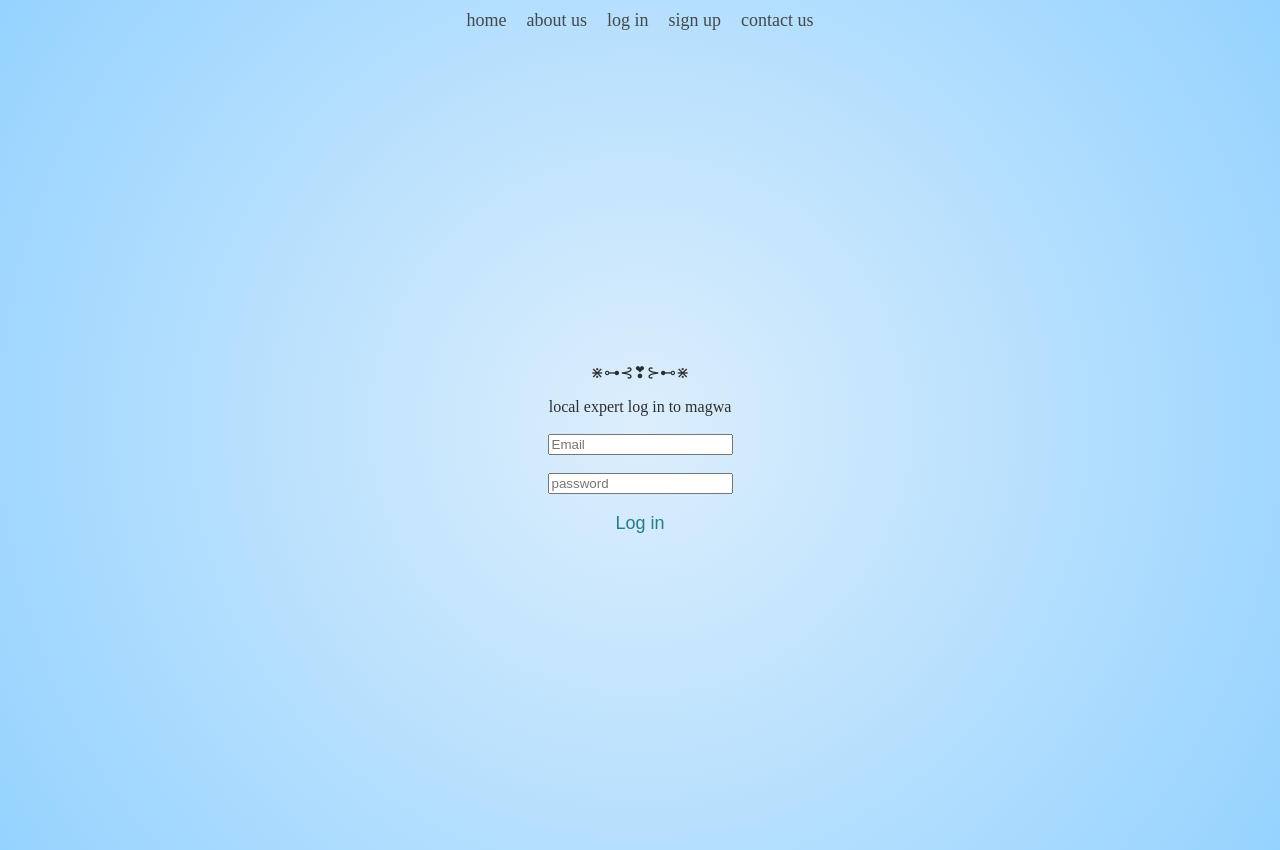
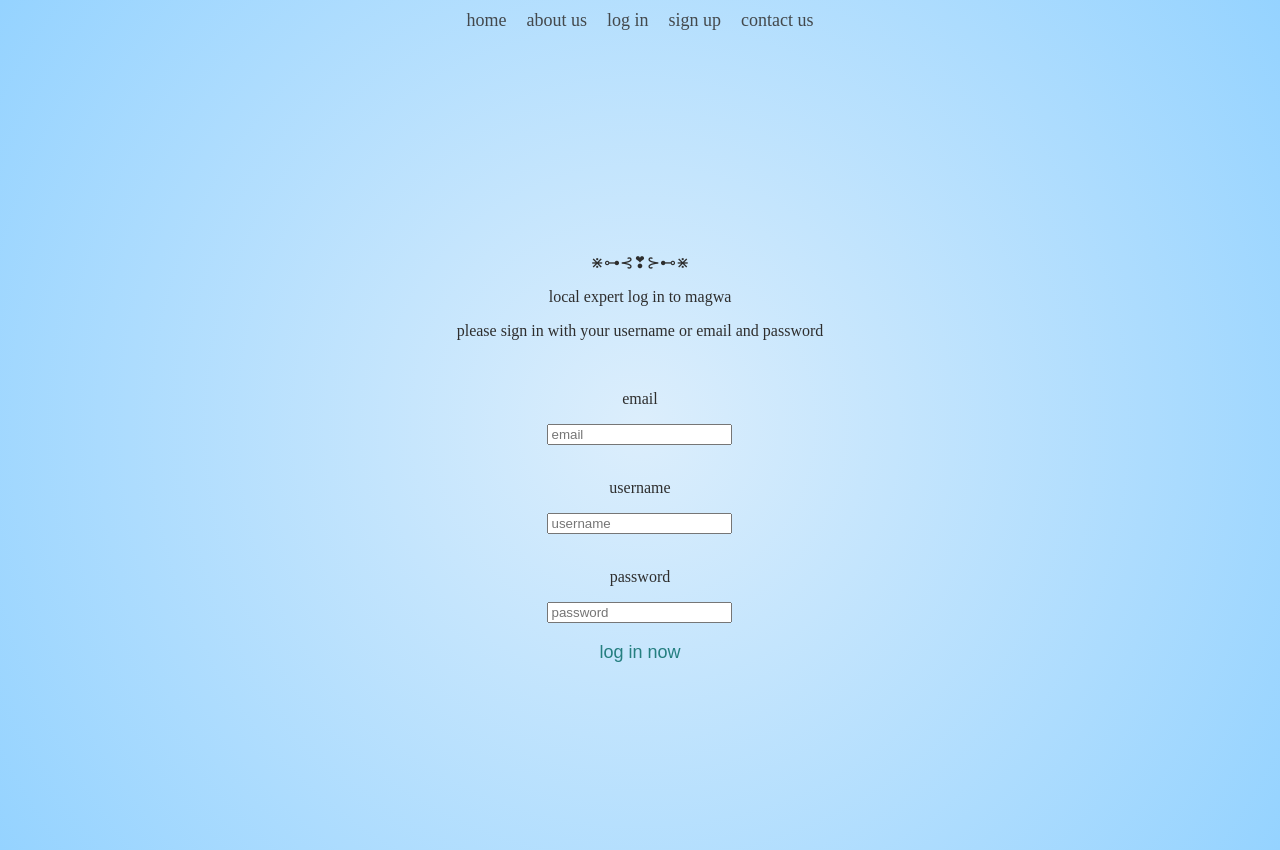
Before and after one commit to tessmueske/tourism-app, a React (Create React App) app in the folder client/: page /login/localexpert in a window 1280 px wide. Built offline with nearby package versions, Linux system fonts and the light colour scheme; no server answers; a web font is replaced by a local one.

Commit message:
local expert login fix

```diff
--- a/client/src/components/AdvertiserLogin.js
+++ b/client/src/components/AdvertiserLogin.js
@@ -4,7 +4,7 @@ import { Formik, Form, Field, ErrorMessage } from "formik";
 import * as Yup from 'yup';
 import '../index.css';
 
-function AdvertiserLogin() {
+function AdvertiserLogin({ setUser }) {
     const navigate = useNavigate();
 
     const validationSchema = Yup.object().shape({
@@ -20,20 +20,24 @@ function AdvertiserLogin() {
     });
 
     const handleLogin = ({ username, email, password }, { setSubmitting, setErrors }) => {
-        fetch("/login/advertiser", {
+      fetch("/login/traveler", {
         method: "POST",
         headers: {
           "Content-Type": "application/json",
         },
         body: JSON.stringify({ username, email, password }),
       })
-        .then((r) => r.json().then((data) => ({ status: r.ok, data })))
-        .then(({ status, data }) => {
+        .then((r) => {
           setSubmitting(false);
-            if (status) {
+          if (r.ok) {
+            r.json().then((userData) => {
+              setUser(userData);
               navigate("/welcome/home");
+            });
           } else {
-                setErrors({ api: data.errors || ["Signup failed"] });
+            r.json().then((err) => {
+              setErrors({ api: err.errors || ["Signup failed"] });
+            });
           }
         })
         .catch(() => {
--- a/client/src/components/App.js
+++ b/client/src/components/App.js
@@ -63,7 +63,7 @@ function App() {
               <Route path="/contact" element={<Contact />} />
               <Route path="/signup/advertiser" element={<AdvertiserSignup />} />
               <Route path="/signup/localexpert" element={<LocalExpertSignup />} />
-              <Route path="/signup/traveler" element={<TravelerSignup />} />
+              <Route path="/signup/traveler" element={<TravelerSignup setUser={setUser}/>} />
               <Route path="/login/traveler" element={<TravelerLogin setUser={setUser} />} />
               <Route path="/login/advertiser" element={<AdvertiserLogin setUser={setUser} />} />
               <Route path="/login/localexpert" element={<LocalExpertLogin setUser={setUser} />} />
--- a/client/src/components/LocalExpertLogin.js
+++ b/client/src/components/LocalExpertLogin.js
@@ -4,7 +4,7 @@ import { Formik, Form, Field, ErrorMessage } from "formik";
 import * as Yup from 'yup';
 import '../index.css';
 
-function LocalExpertLogin({ onLogin }) {
+function LocalExpertLogin({ setUser }) {
   const navigate = useNavigate();
 
   const validationSchema = Yup.object().shape({
@@ -15,35 +15,30 @@ function LocalExpertLogin({ onLogin }) {
       .required("password is required")
   });
 
-    const handleSubmit = (values, { setSubmitting, setErrors }) => {
-      fetch("/login/localexpert", {
+  const handleLogin = ({ username, email, password }, { setSubmitting, setErrors }) => {
+    fetch("/login/traveler", {
       method: "POST",
-        credentials: "include",
       headers: {
         "Content-Type": "application/json",
       },
-        body: JSON.stringify(values),
+      body: JSON.stringify({ username, email, password }),
     })
       .then((r) => {
         setSubmitting(false);
         if (r.ok) {
-            r.json().then((user) => {
-              onLogin(user);
+          r.json().then((userData) => {
+            setUser(userData);
             navigate("/welcome/home");
           });
         } else {
           r.json().then((err) => {
-              if (r.status === 404) {
-                setErrors({ email: "Email not registered. Please sign up." });
-              } else {
-                setErrors({ password: "Invalid login credentials. Try again?" });
-              }
+            setErrors({ api: err.errors || ["login failed"] });
           });
         }
       })
       .catch(() => {
         setSubmitting(false);
-          setErrors({ general: "Something went wrong. Please try again." });
+        setErrors({ api: ["something went wrong. please try again."] });
       });
   };
 
@@ -53,28 +48,42 @@ function LocalExpertLogin({ onLogin }) {
         <div className="titleContainer">
           <p>⋇⊶⊰❣⊱⊷⋇</p>
           <div>local expert log in to magwa</div>
-            <br></br>
-          </div>
+          <p>please sign in with your username or email and password</p>
+          <br />
+
           <Formik
-            initialValues={{ email: "", password: "" }}
+            initialValues={{ email: "", username: "", password: "" }}
             validationSchema={validationSchema}
-            onSubmit={handleSubmit}
+            onSubmit={handleLogin}
           >
             {({ isSubmitting, errors }) => (
               <Form>
                 <div className="inputContainer">
+                  <p>email</p>
                   <Field
                     type="email"
                     name="email"
-                    placeholder="Email"
+                    placeholder="email"
                     className="inputBox"
                   />
                   <ErrorMessage name="email" component="div" className="errorLabel" />
                 </div>
-
                 <br />
 
                 <div className="inputContainer">
+                  <p>username</p>
+                  <Field
+                    type="text"
+                    name="username"
+                    placeholder="username"
+                    className="inputBox"
+                  />
+                  <ErrorMessage name="username" component="div" className="errorLabel" />
+                </div>
+                <br />
+
+                <div className="inputContainer">
+                  <p>password</p>
                   <Field
                     type="password"
                     name="password"
@@ -83,26 +92,21 @@ function LocalExpertLogin({ onLogin }) {
                   />
                   <ErrorMessage name="password" component="div" className="errorLabel" />
                 </div>
-
                 <br />
 
-                <div className="inputContainer">
                 <button type="submit" className="button" disabled={isSubmitting}>
-                    {isSubmitting ? "Logging in..." : "Log in"}
+                  {isSubmitting ? "logging in..." : "log in now"}
                 </button>
-                </div>
-                <br></br>
 
-                {errors.general && (
-                  <div className="errorContainer">
-                    <p className="errorText">{errors.general}</p>
-                  </div>
+                {errors.api && (
+                  <p style={{ color: "red" }}>{errors.api.join(", ")}</p>
                 )}
               </Form>
             )}
           </Formik>
         </div>
       </div>
+    </div>
   );
 }
 
--- a/client/src/components/LocalExpertSignup.js
+++ b/client/src/components/LocalExpertSignup.js
@@ -8,6 +8,7 @@ function LocalExpertSignup() {
     const navigate = useNavigate();
 
     const validationSchema = Yup.object().shape({
+      username: Yup.string().required("Username is required"),
       email: Yup.string()
           .email("Invalid email format")
           .required("Email is required"),
@@ -17,6 +18,7 @@ function LocalExpertSignup() {
 
     const formik = useFormik({
       initialValues: {
+          username: "",
           email: "",
           password: "",
           notes: "",
@@ -27,15 +29,16 @@ function LocalExpertSignup() {
       },
     });
 
-    const handleSignup = ({ email, password, notes }) => {
+    const handleSignup = ({ username, email, password, notes }) => {
       fetch("/signup/localexpert", {
         method: "POST",
         headers: {
           "Content-Type": "application/json",
         },
-          body: JSON.stringify({ email, password, notes }),
+        body: JSON.stringify({ username, email, password, notes }),
       })
         .then((r) => {
+          console.log("Form data being sent:", { username, email, password, notes });
           if (r.ok) {
               navigate("/verification/pending");
           } else {
@@ -57,22 +60,33 @@ function LocalExpertSignup() {
             our team. we want to make sure that we keep our community local! please fill out the form below with your email, password, and a bit about yourself.</p>
           <br />
           <form onSubmit={formik.handleSubmit}>
+            <p>email</p>
             <input
               type="email"
               name="email"
               onChange={formik.handleChange}
               value={formik.values.email}
-              placeholder="Email"
+              placeholder="email"
               required
             />
             <br />
+            <p>username</p>
+          <input
+            type="text"
+            name="username"
+            onChange={formik.handleChange}
+            value={formik.values.username}
+            placeholder="username"
+            required
+            />
             <br />
+            <p>password</p>
             <input
               type="password"
               name="password"
               onChange={formik.handleChange}
               value={formik.values.password}
-              placeholder="Password"
+              placeholder="password"
               required
             />
             <br />
@@ -84,13 +98,13 @@ function LocalExpertSignup() {
               name="notes"
               onChange={formik.handleChange}
               value={formik.values.notes}
-              placeholder="Write here..."
+              placeholder="write here..."
               required
             />
             <br></br>
             <br></br>
             <button type="submit" className="button" disabled={formik.isSubmitting}>
-              {formik.isSubmitting ? "Submitting..." : "Submit for verification"}
+              {formik.isSubmitting ? "Submitting... (this may take a few moments!)" : "Submit for verification"}
             </button>
             <br />
             {formik.errors.api && (
--- a/client/src/components/NavBar.js
+++ b/client/src/components/NavBar.js
@@ -19,7 +19,7 @@ function NavBar({ user, handleLogout }) {
         {!user ? (
           <>
             <li>
-              <Link to="/homepage">home</Link>
+              <Link to="/">home</Link>
             </li>
             <li>
               <Link to="/about">about us</Link>
--- a/client/src/components/Pending.js
+++ b/client/src/components/Pending.js
@@ -3,8 +3,8 @@ import '../index.css';
 
 function Pending(){
   return (
-    <div className='about-center-container'>
-        <p>thank you for signing up ot use magwa and make the canary islands better. we'll let you know if your profile has been accepted or rejected asap!</p>
+    <div className='account-center-container'>
+        <p>thank you for signing up to use magwa and make the canary islands better. we'll let you know if your profile has been accepted or rejected asap!</p>
     </div>
   );
 };
--- a/client/src/components/TravelerSignup.js
+++ b/client/src/components/TravelerSignup.js
@@ -27,7 +27,7 @@ function TravelerSignup() {
       },
     });
 
-    const handleSignup = ({ username, email, password }) => {
+    const handleSignup = ({ username, email, password }, setUser) => {
       fetch("/signup/traveler", {
         method: "POST",
         headers: {
@@ -37,7 +37,10 @@ function TravelerSignup() {
       })
         .then((r) => {
           if (r.ok) {
-            navigate("/welcome/home");
+            r.json().then((userData) => {
+              setUser(userData);
+              navigate("/welcome/home");
+            });
           } else {
             r.json().then((err) => {
               formik.setErrors({ api: err.errors || ["Signup failed"] });
```
Also changed, not shown: 1 other file (tests, documents, lock files or other folders). Lines whose indentation alone changed are shown as unchanged.
